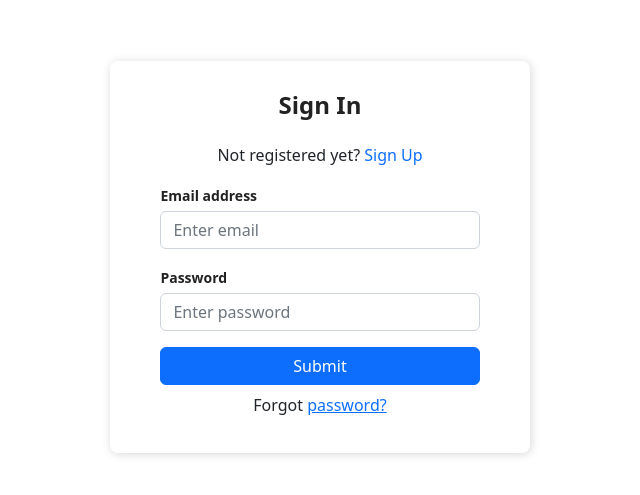
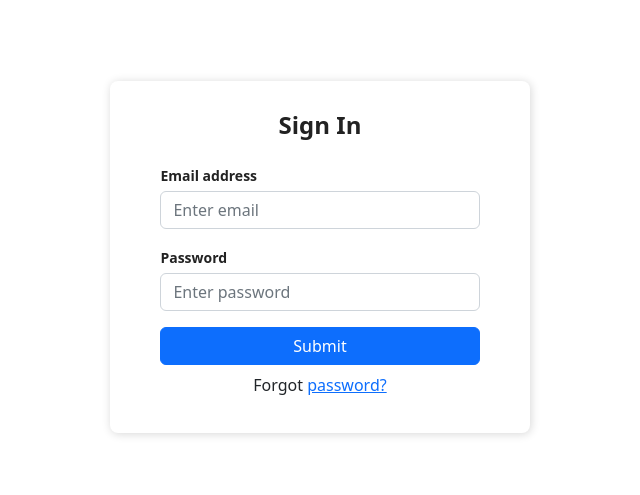
Before and after one commit to Zeroluffs/qr-read-scan, a React (Create React App) app: page /auth in a window 1280 px wide. Shown: the part 143-638 px from the top of the page, without its empty margins (320-960 px from the left). Built offline with nearby package versions, Linux system fonts and the light colour scheme.

Commit message:
sign up button removal

```diff
--- a/src/components/Auth.js
+++ b/src/components/Auth.js
@@ -6,9 +6,6 @@ export function Auth(props) {
       <form className="Auth-form">
         <div className="Auth-form-content">
           <h3 className="Auth-form-title">Sign In</h3>
-          <div className="text-center">
-            Not registered yet? <span className="link-primary">Sign Up</span>
-          </div>
           <div className="form-group mt-3">
             <label>Email address</label>
             <input
```
